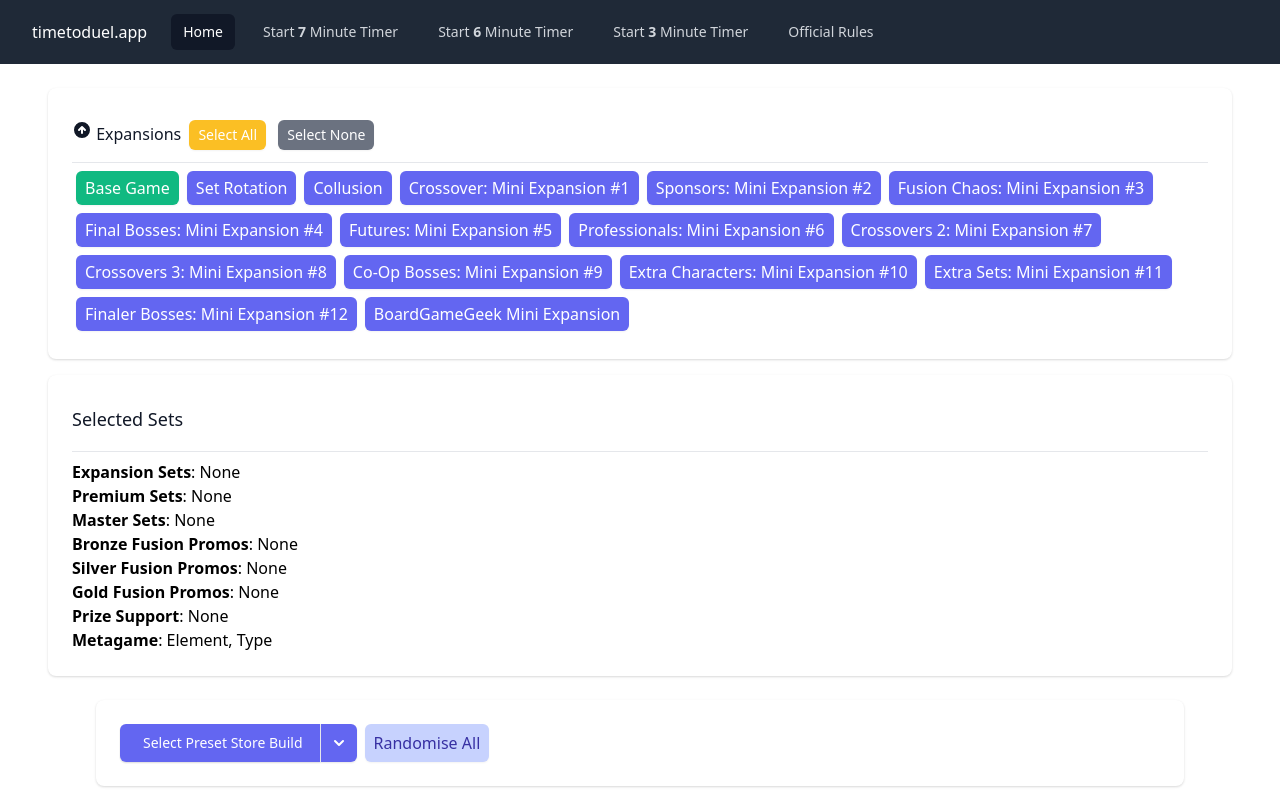
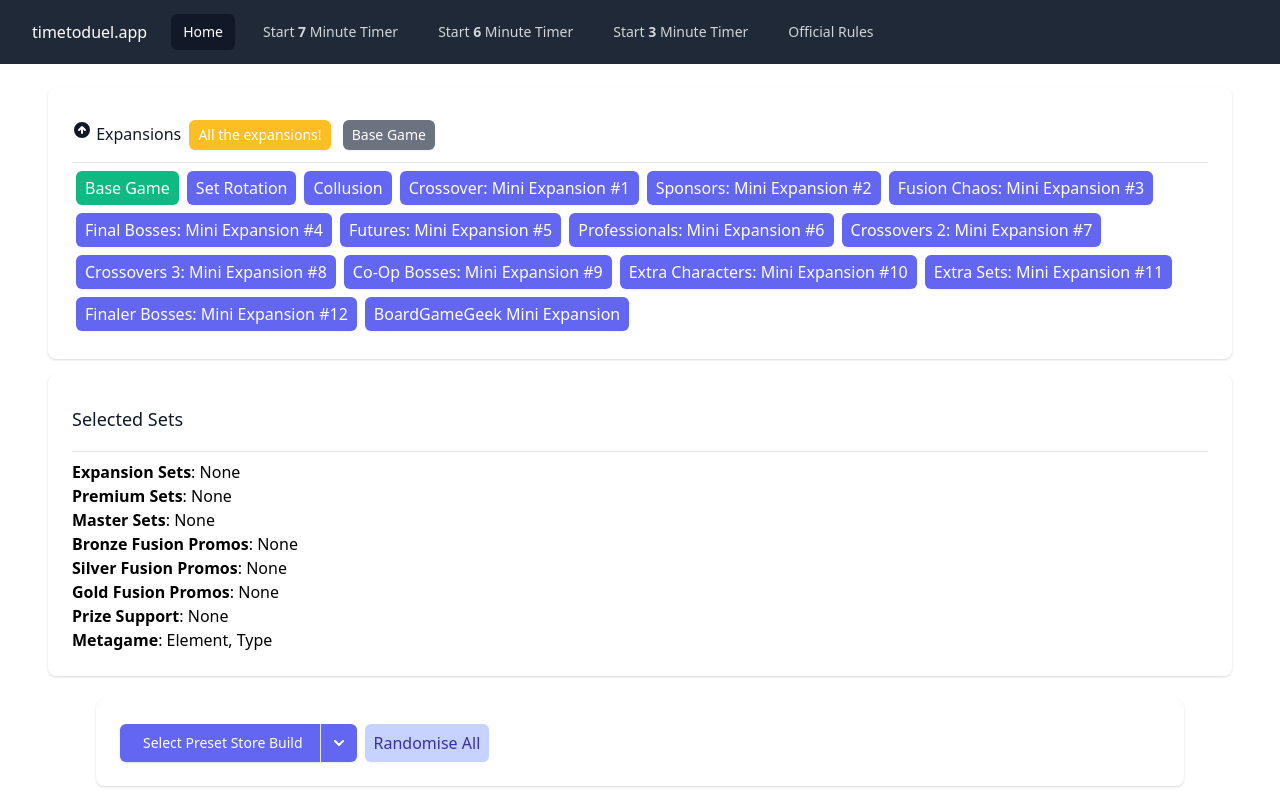
Before and after one commit to arranf/millennium-blades, a Svelte app: page / in a window 1280 px wide. Shown: the top 800 px of the page. Built offline with nearby package versions, Linux system fonts and the light colour scheme.

Commit message:
change names of buttons

```diff
--- a/src/components/ExpansionSelect.svelte
+++ b/src/components/ExpansionSelect.svelte
@@ -75,14 +75,14 @@
             class="inline-flex items-center mx-1 my-1 px-2 py-1 border border-transparent text-sm font-small rounded-md shadow-sm text-white focus:outline-none focus:ring-2 focus:ring-offset-2 bg-yellow-400 hover:bg-yellow-600 focus:ring-yellow-600"
             on:click={() => selectAllOrNoneExpansions(true)}
           >
-            Select All
+            All the expansions!
           </button>
 
           <button
             class="inline-flex items-center mx-1 my-1 px-2 py-1 border border-transparent text-sm font-small rounded-md shadow-sm text-white focus:outline-none focus:ring-2 focus:ring-offset-2 bg-gray-500 hover:bg-slate-600 focus:ring-slate-600"
             on:click={() => selectAllOrNoneExpansions(false)}
           >
-            Select None
+            Base Game
           </button>
         {/if}
       </h3>
```
